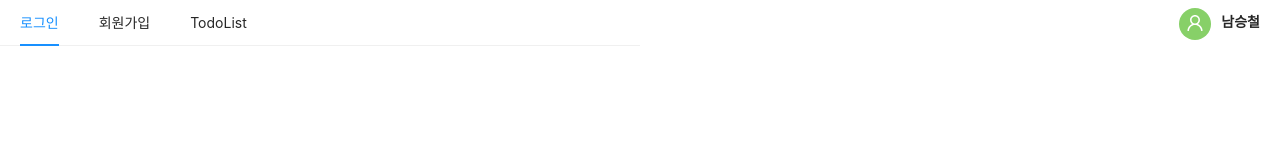
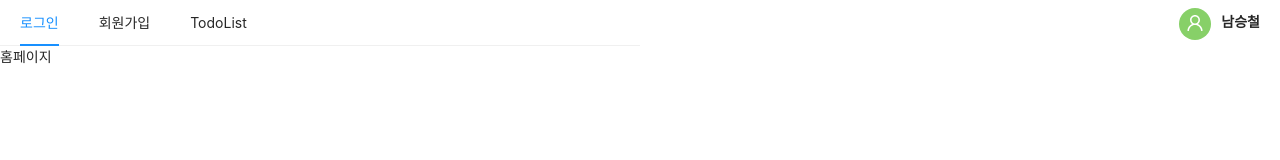
Before and after one commit to FlaSh0211/ToDoList, a React (Create React App) app: page / in a window 1280 px wide. Shown: the top 160 px of the page. Built offline with nearby package versions, Linux system fonts and the light colour scheme.

Commit message:
Wrapper 만들기

```diff
--- a/src/App.js
+++ b/src/App.js
@@ -1,11 +1,13 @@
 import React from 'react';
 import { Route } from 'react-router-dom';
 import Home from 'page/Home/Home';
+import Wrapper from 'component/Wrapper/Wrapper';
 
 const App = ()=> {
 
     return (
         <div>
+            <Wrapper />
             <Route exact path="/" component={ Home }/>
         </div>
     );
--- /dev/null
+++ b/src/component/Wrapper/Wrapper.js
@@ -0,0 +1,13 @@
+import React, { useState } from 'react';
+import styled from "styled-components"
+import Nav from 'component/NavBar/Navbar'
+const Wrapper = ()=> {
+
+    return(
+        <div>
+            <Nav />
+        </div>
+    );
+};
+
+export default Wrapper;
--- a/src/page/Home/Home.js
+++ b/src/page/Home/Home.js
@@ -1,15 +1,13 @@
 import React from 'react';
 import styled from "styled-components"
-import Nav from 'component/NavBar/Navbar';
+import Wrapper from 'component/Wrapper/Wrapper'
 import 'antd/dist/antd.css'
 const Home = () => {
     return (
-        <Wrapper>
-            <Nav/>
-        </Wrapper>
+        <div>
+            홈페이지
+        </div>
     )
 }
-const Wrapper = styled.div`
 
-`
 export default Home;
```
